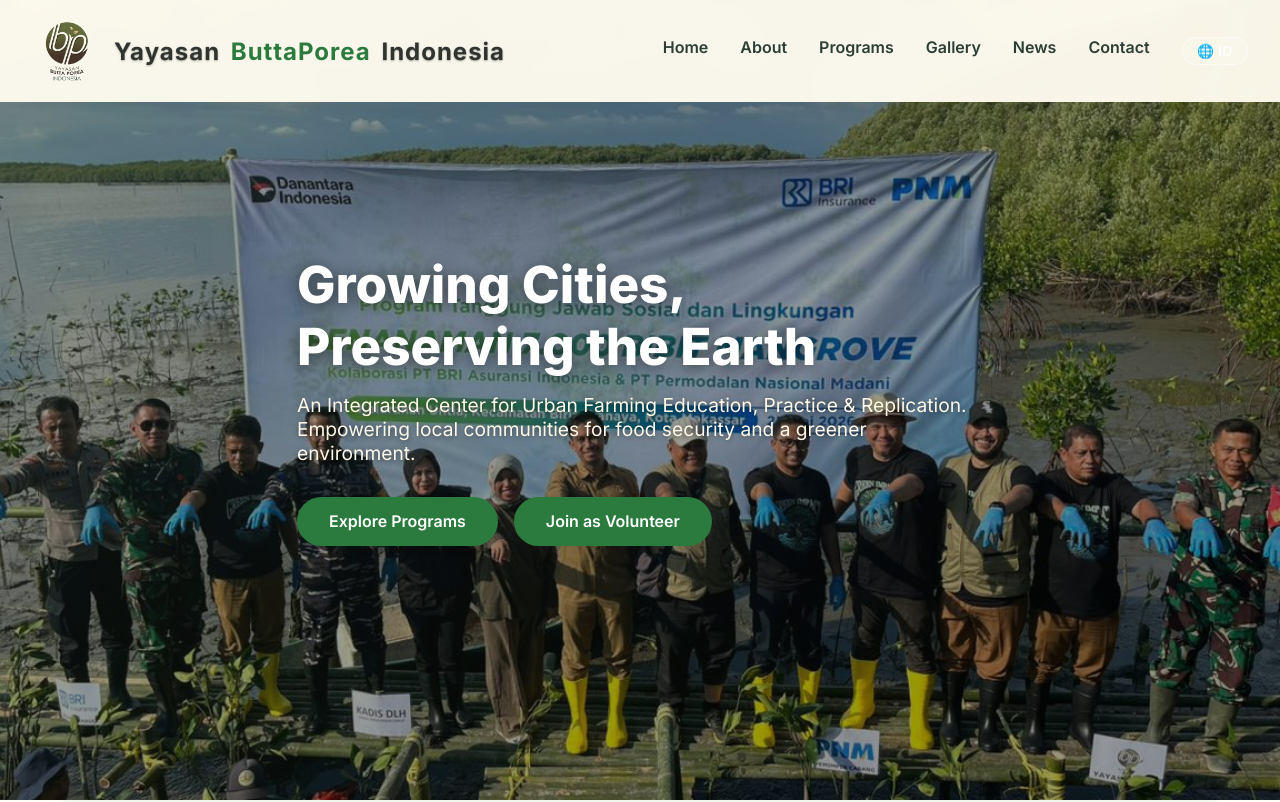
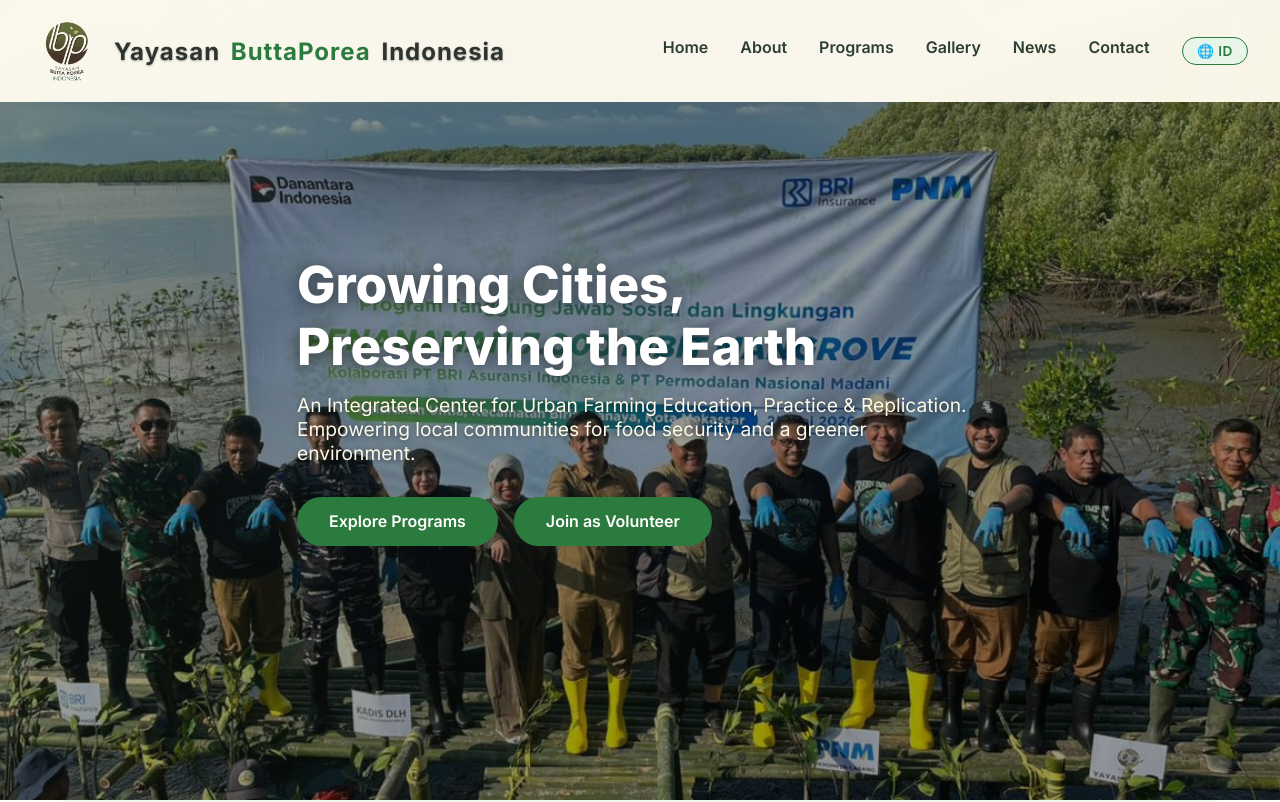
Before and after one commit to aswanazis/buttadeploy, a website: page public/index.html in a window 1280 px wide. Shown: the top 802 px of the page. Drawn offline with Linux system fonts and the light colour scheme; no server answers.

Commit message:
ganti warna toggle bahasa

```diff
--- a/public/index.html
+++ b/public/index.html
@@ -11,9 +11,9 @@
   <style>
     /* Tombol Toggle Bahasa */
     #langToggleBtn {
-      background: rgba(255,255,255,0.15);
-      color: white;
-      border: 1.5px solid rgba(255,255,255,0.5);
+      background: #e8f5e9;
+      color: #2b7a3e;
+      border: 1.5px solid #2b7a3e;
       border-radius: 40px;
       padding: 0.3rem 0.9rem;
       font-size: 0.85rem;
@@ -24,7 +24,7 @@
       letter-spacing: 0.03em;
     }
     #langToggleBtn:hover {
-      background: rgba(255,255,255,0.25);
+      background: #2b7a3e; color: white;
     }
 
     /* Video Grid */
```
